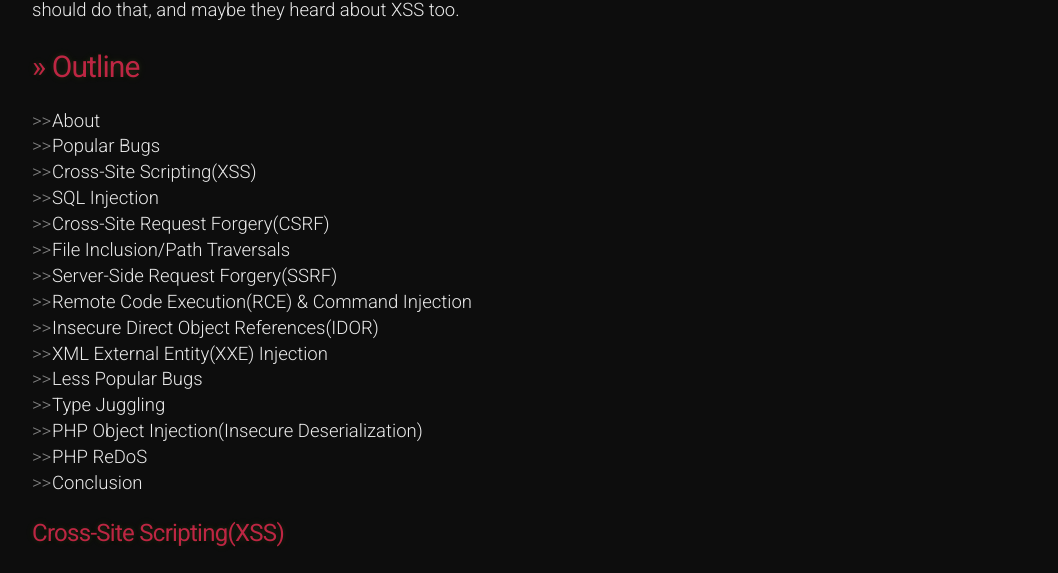
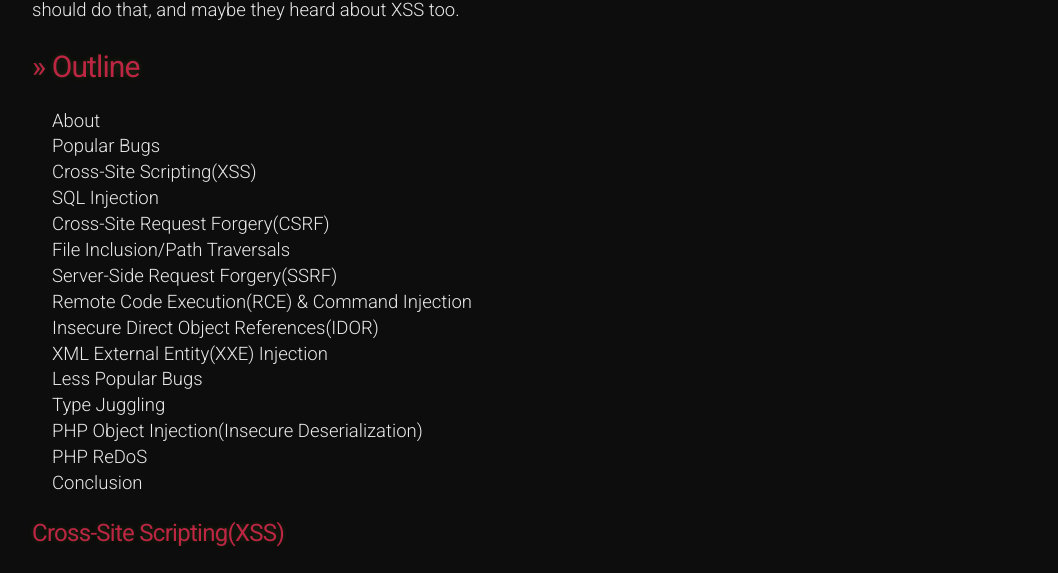
Before and after one commit to 20kilograma/blog, a Jekyll site: the page built from php-sec.md, in a window 1280 px wide. Shown: the part 1011-1584 px from the top of the page, without its empty margins (108-1166 px from the left). Built offline with Jekyll 4.4.1, drawn with Linux system fonts in a browser that asks for light colours; nearby versions of some CDN libraries; some web fonts are replaced; our own code applies the rules of GitHub Pages for plain Markdown files.

Commit message:
Update jekyll-theme-hacker.scss

```diff
--- a/_sass/jekyll-theme-hacker.scss
+++ b/_sass/jekyll-theme-hacker.scss
@@ -158,13 +158,7 @@ ul {
 li {
     position: relative;
     padding-left: 20px;
-}
-
-li::before {
-    content: '>>';
-    color: gray;
-    position: absolute;
-    left: 0;
+    padding-right: 20px;
 }
 
 
```
